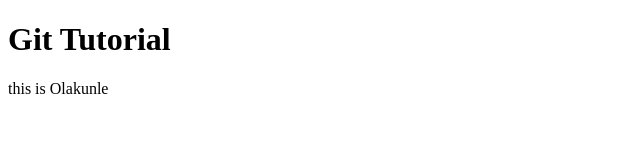
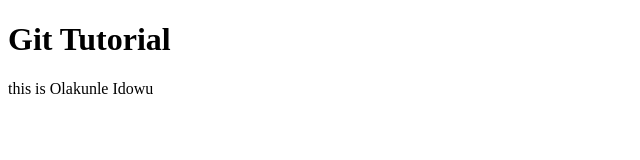
Before and after one commit to kaywone/git-tutorial, a plain HTML site: page index.html in a window 1280 px wide. Shown: the full height of the page, 0-640 px from the left. Drawn offline with Linux system fonts and the light colour scheme.

Commit message:
name addition

```diff
--- a/index.html
+++ b/index.html
@@ -8,6 +8,6 @@
 </head>
 <body>
     <h1>Git Tutorial</h1>
-    <p>this is Olakunle</p>
+    <p>this is Olakunle Idowu</p>
 </body>
 </html>
```
